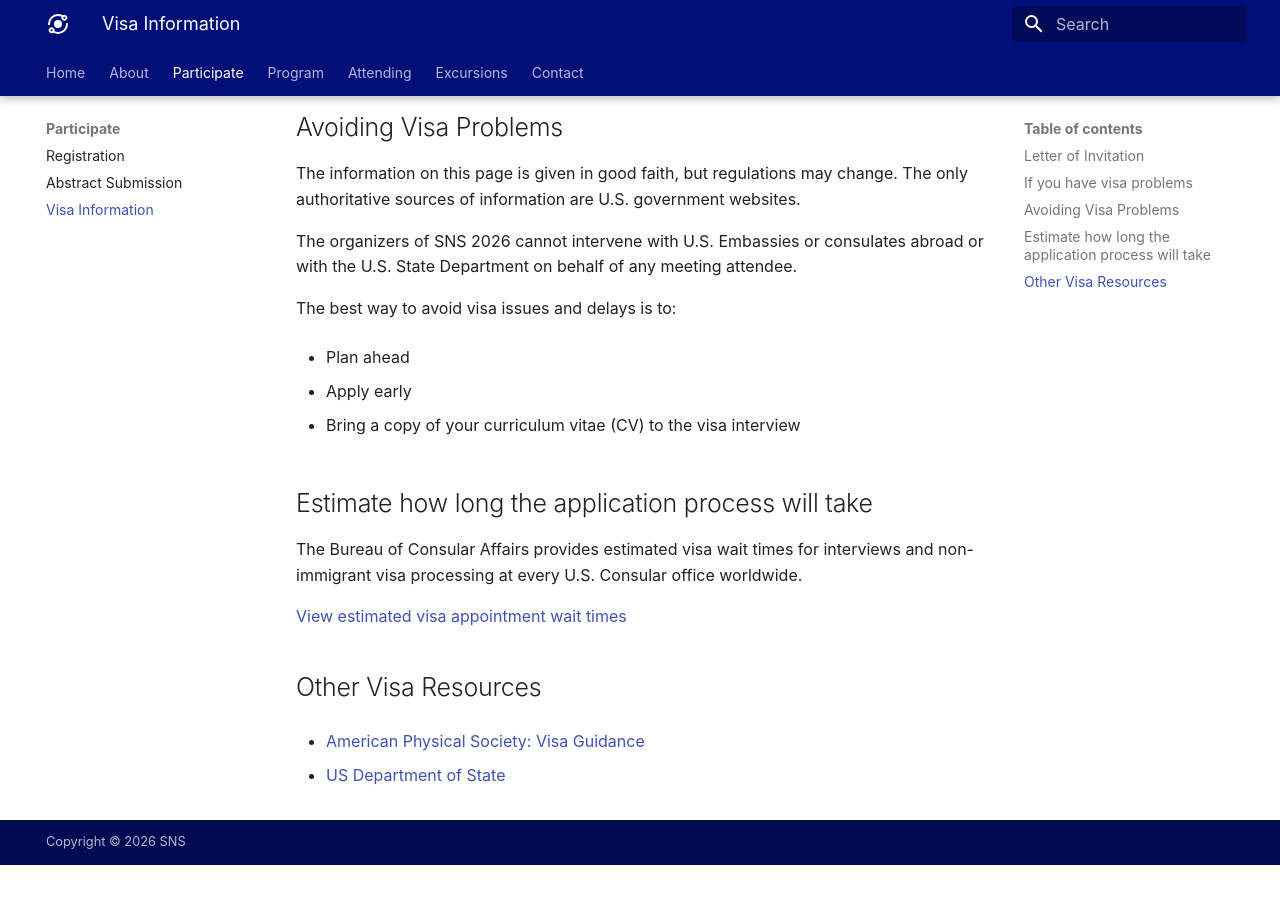
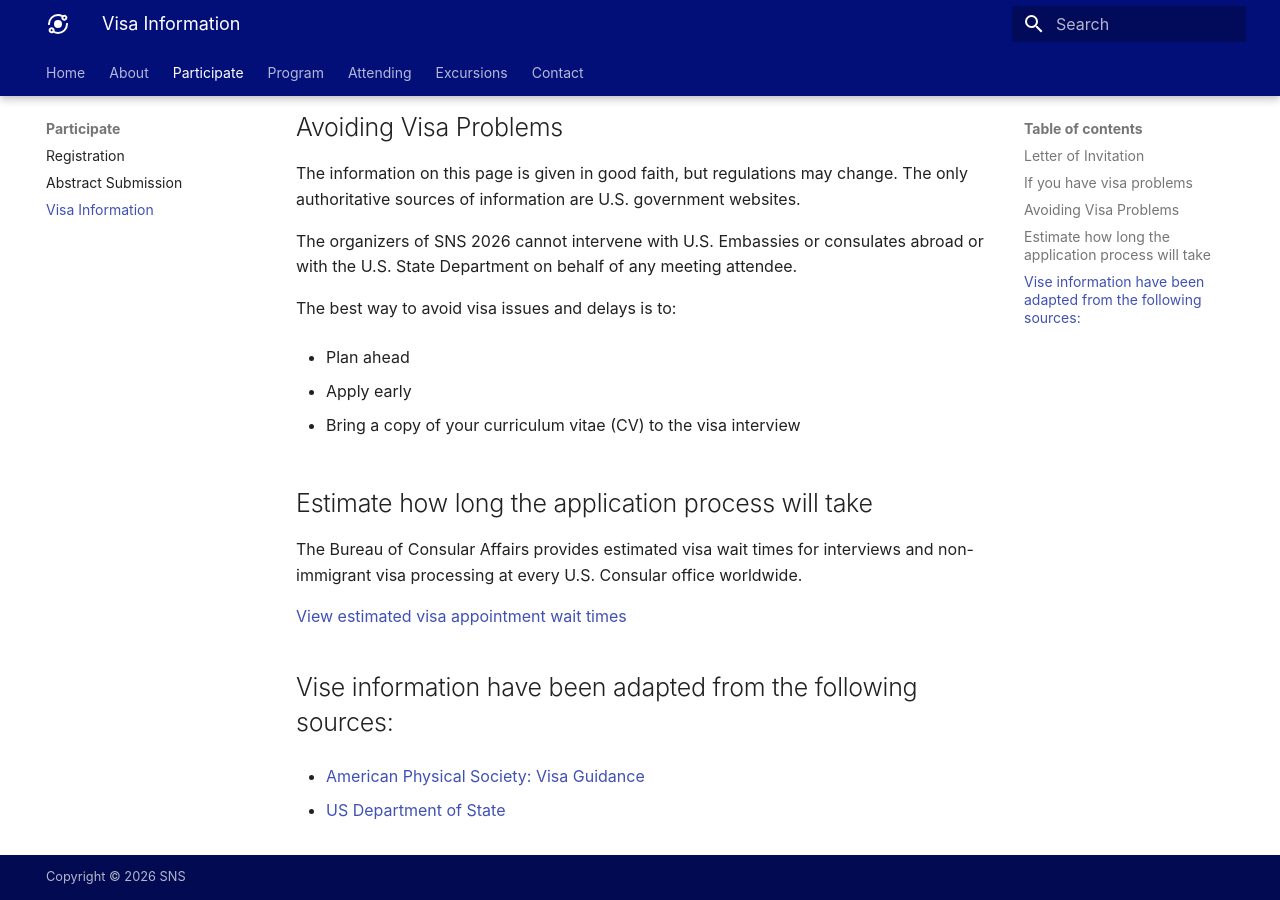
Before and after one commit to SNS2026/SNS2026.github.io, an MkDocs documentation site: the page built from docs/visa.md, in a window 1280 px wide and 900 px high, scrolled down 642 px. Built offline with MkDocs 1.6.1 and Material for MkDocs 9.7.7, drawn with Linux system fonts in a browser that asks for light colours; some web fonts are replaced; before the commit the page ends 1507 px from its top, so only the background shows below that.

Commit message:
Update visa.md

```diff
--- a/docs/visa.md
+++ b/docs/visa.md
@@ -39,7 +39,7 @@ The Bureau of Consular Affairs provides estimated visa wait times for interviews
 
 [View estimated visa appointment wait times](https://travel.state.gov/content/travel/en/us-visas/visa-information-resources/wait-times.html)
 
-## Other Visa Resources
+## Vise information have been adapted from the following sources:
 
 * [American Physical Society: Visa Guidance](https://www.aps.org/about/international/travel-guidance/international-visitors)
 
```
